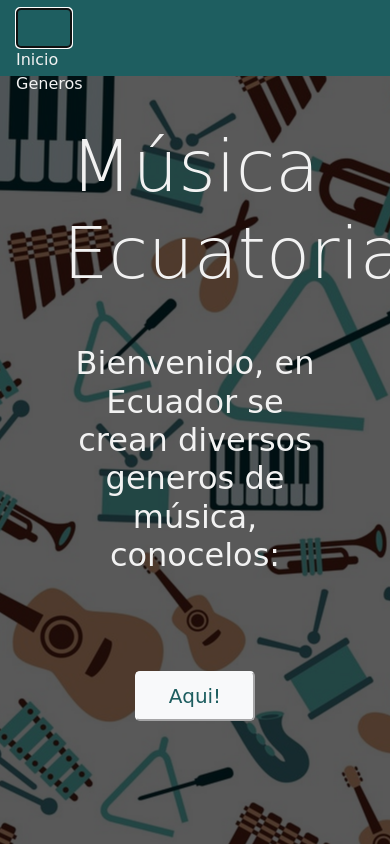
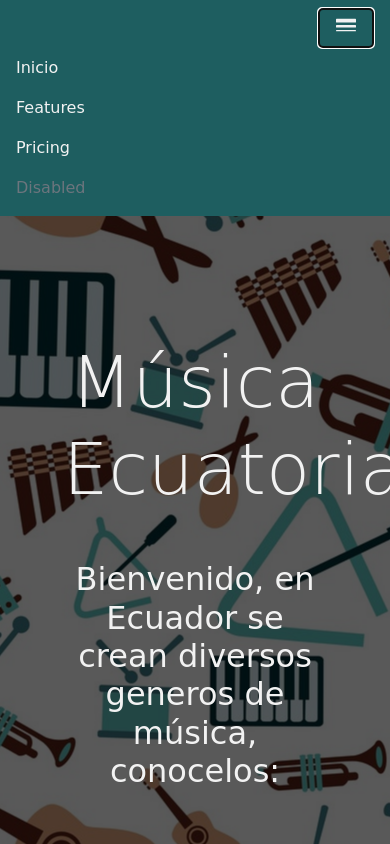
Before and after one commit to EricAlarcon441/EricAlarcon441.github.io, a plain HTML site: page index.html in a window 390 px wide. Both pictures are taken after a click on the button "Toggle navigation". Shown: the top 844 px of the page. Drawn offline with nearby package versions, Linux system fonts and the light colour scheme; a web font is replaced by a local one.

Commit message:
Act.Navar

```diff
--- a/css/style.css
+++ b/css/style.css
@@ -127,11 +127,11 @@ header .overlay {
 
 
 /* Navbar*/
-
 .navbar {
     background-color: var(--navbar);
     opacity: 1;
-    height: 9vh;
+    /*height: 9vh;*/
+    width: 100%;
 }
 
 .nav-link {
@@ -141,3 +141,6 @@ header .overlay {
 .nav-link:hover {
     color: var(--color_letra);
 }
+.navbar-toggler-icon{
+    color: var(--color_letra);
+}
--- a/index.html
+++ b/index.html
@@ -31,23 +31,24 @@
 
 <body>
 
-    <nav class="navbar fixed-top navbar-expand-sm">
+    <nav class="navbar navbar-expand-lg ">
 
-        <button class="navbar-toggler d-lg-none" type="button" data-toggle="collapse" data-target="#collapsibleNavId" aria-controls="collapsibleNavId" aria-expanded="false" aria-label="Toggle navigation">
-            <span class="navbar-toggler-icon"></span>
+        <a class="navbar-brand" href="#"></a>
+        <button class="navbar-toggler" type="button" data-toggle="collapse" data-target="#navbarNavAltMarkup" aria-controls="navbarNavAltMarkup" aria-expanded="false" aria-label="Toggle navigation">
+          <span class="navbar-toggler-icon"><svg width="1em" height="1em" viewBox="0 0 16 16" class="bi bi-border-width" fill="currentColor" xmlns="http://www.w3.org/2000/svg">
+            <path d="M0 3.5A.5.5 0 0 1 .5 3h15a.5.5 0 0 1 .5.5v2a.5.5 0 0 1-.5.5H.5a.5.5 0 0 1-.5-.5v-2zm0 5A.5.5 0 0 1 .5 8h15a.5.5 0 0 1 .5.5v1a.5.5 0 0 1-.5.5H.5a.5.5 0 0 1-.5-.5v-1zm0 4a.5.5 0 0 1 .5-.5h15a.5.5 0 0 1 0 1H.5a.5.5 0 0 1-.5-.5z"/>
+          </svg></span>
         </button>
-        <div class="collapse navbar-collapse" id="collapsibleNavId">
-            <ul class="navbar-nav m-auto mt-2 mt-lg-0">
-                <li class="nav-item">
-                    <a data-scroll href="#inicio" class="nav-link d-inline">Inicio</a>
-                </li>
-                <li class="nav-item">
-                    <a data-scroll href="#generos" class="nav-link d-inline">Generos</a>
-                </li>
-            </ul>
+        <div class="collapse navbar-collapse" id="navbarNavAltMarkup">
+          <div class="navbar-nav m-auto">
+            <a class="nav-item nav-link active" href="../Index.html">Inicio </a>
+            <a class="nav-item nav-link" href="#">Features</a>
+            <a class="nav-item nav-link" href="#">Pricing</a>
+            <a class="nav-item nav-link disabled" href="#">Disabled</a>
+          </div>
         </div>
 
-    </nav>
+      </nav>
 
     <header id="inicio">
         <div class="overlay"></div>
```
Also changed, not shown: sites/Jazz.html (line endings or trailing spaces).
